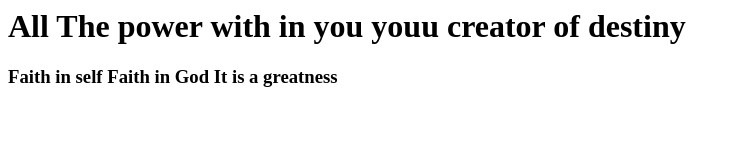
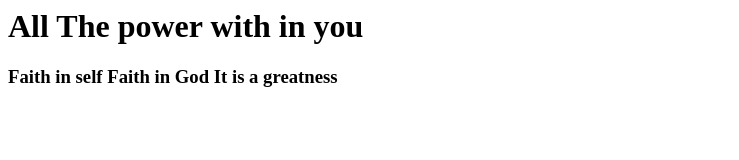
Before and after one commit to AffanShaikAbdulla/firstgitrepo, a plain HTML site: page index.html in a window 1280 px wide. Shown: the whole page, without its empty margins (0-739 px from the left). Drawn offline with Linux system fonts and the light colour scheme.

Commit message:
Update index.html
updated in dev code1

```diff
--- a/index.html
+++ b/index.html
@@ -2,7 +2,7 @@
 
 	<body>
      <h1>All The power with in you
-         	youu creator of destiny
+
 
 		</h1>
 		<h3>Faith in self Faith in God
```
